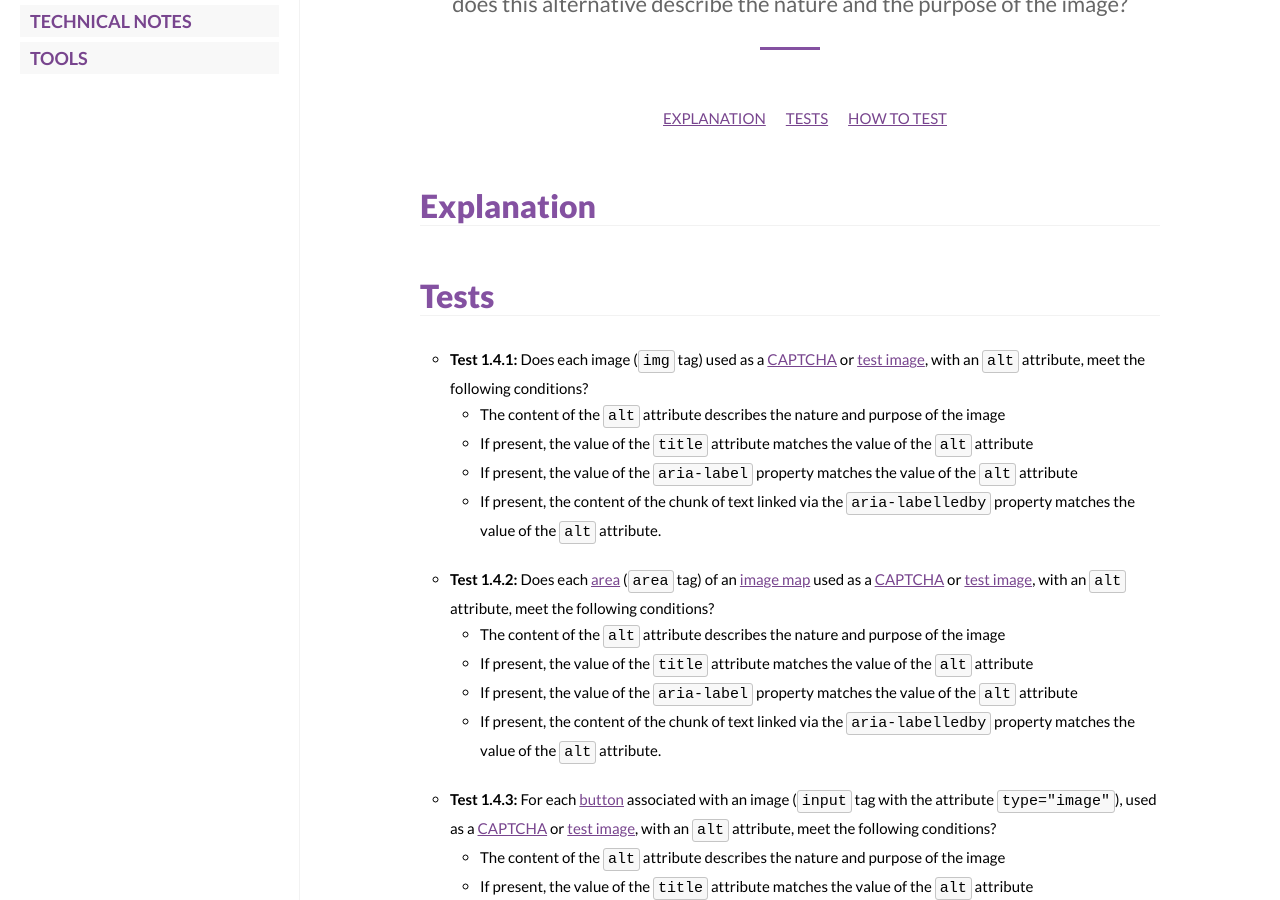
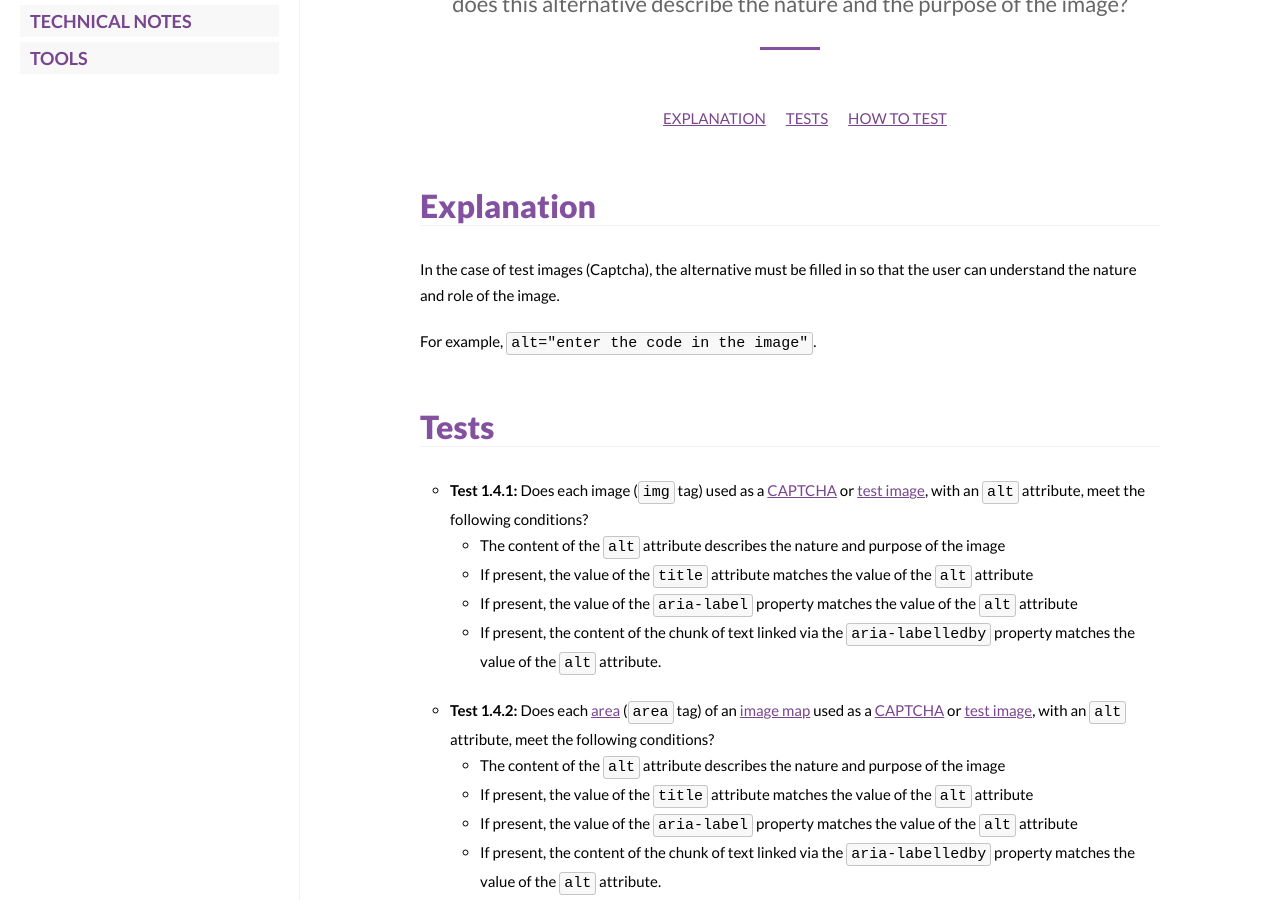
Before and after one commit to stevenMouret/web-accessibility-guidelines, a Jekyll site: the page built from _doc/criteria/images/criterion-1-4.md, in a window 1280 px wide and 900 px high, scrolled down 356 px. Built offline with Jekyll 4.4.1, drawn with Linux system fonts in a browser that asks for light colours; nearby versions of some CDN libraries.

Commit message:
criterion 1.4 - explanation

```diff
--- a/_doc/criteria/images/criterion-1-4.md
+++ b/_doc/criteria/images/criterion-1-4.md
@@ -10,6 +10,9 @@ navigation: images
 
 ### Explanation
 
+In the case of test images (Captcha), the alternative must be filled in so that the user can understand the nature and role of the image.
+
+For example, `alt="enter the code in the image"`.
 
 ### Tests
 
```
